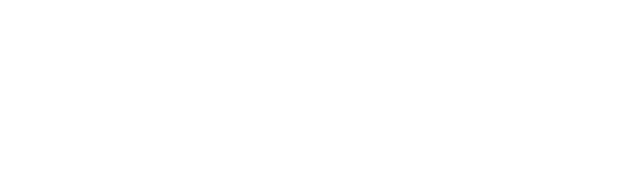
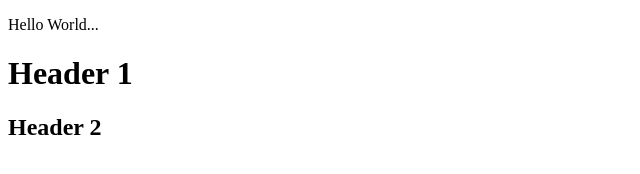
Before and after one commit to mredlinger1/gitintro, a plain HTML site: page Index.html in a window 1280 px wide. Shown: the whole page, without its empty margins (0-640 px from the left). Drawn offline with Linux system fonts and the light colour scheme.

Commit message:
Added Header 1 and Header 2

```diff
--- a/Index.html
+++ b/Index.html
@@ -6,5 +6,9 @@
     <meta name="viewport" content="width=device-width, initial-scale=1.0" />
     <title>Document</title>
   </head>
-  <body></body>
+  <body>
+    <p>Hello World...</p>
+    <h1>Header 1</h1>
+    <h2>Header 2</h2>
+  </body>
 </html>
```
